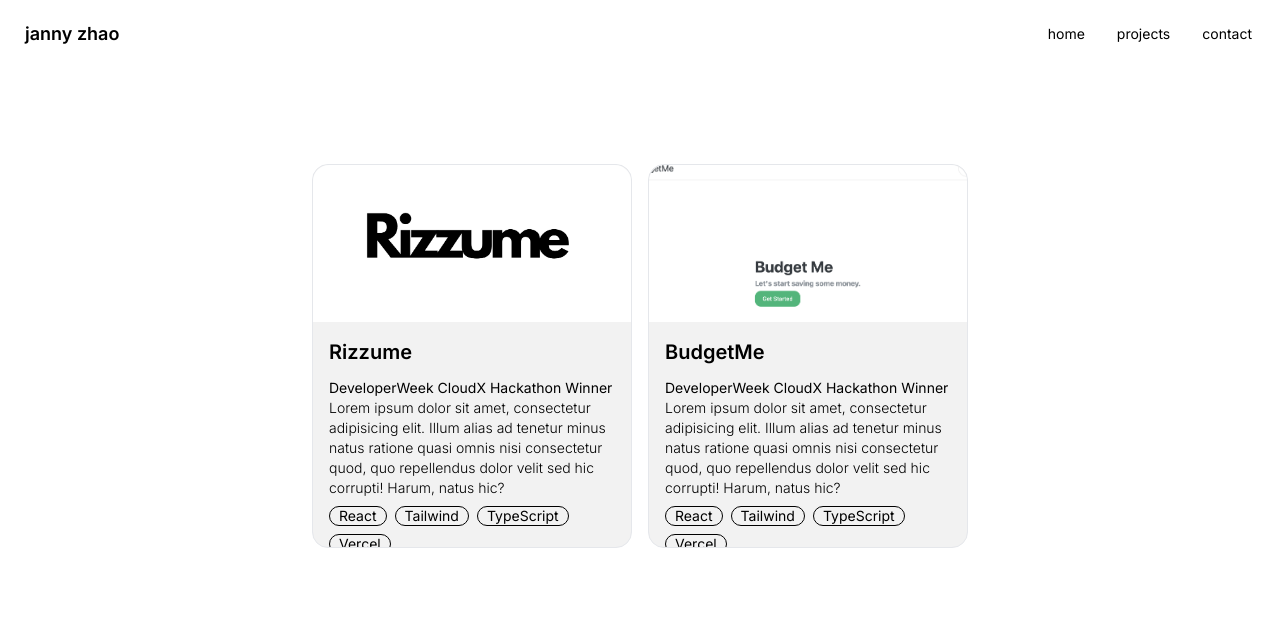
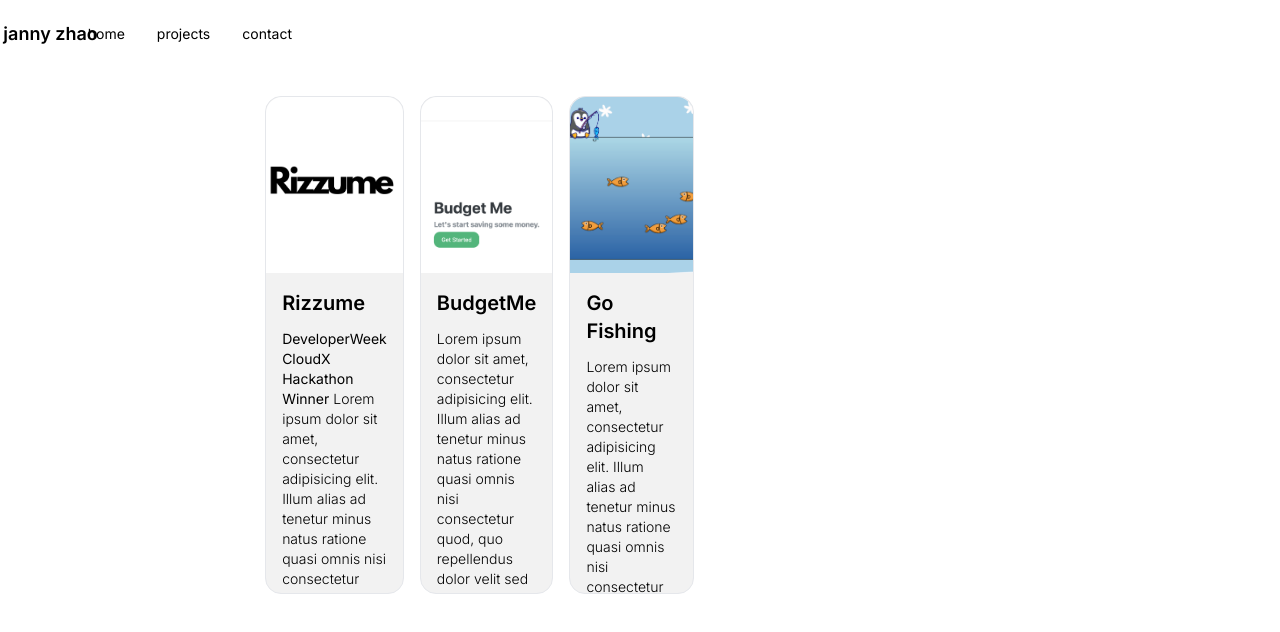
Before and after one commit to jannyzhao/website, a Next.js app: page /projects in a window 1280 px wide. Shown: the top 632 px of the page. Built offline with nearby package versions, Linux system fonts and the light colour scheme.

Commit message:
Adjust card body height

```diff
--- a/app/layout.tsx
+++ b/app/layout.tsx
@@ -17,10 +17,12 @@ export default function RootLayout({
 }) {
   return (
     <html lang="en">
-      <body className={inter.className}>
-        <Navbar />
-        {children}
-      </body>
+      <div className="flex justify-center max-w-screen-md">
+        <body className={inter.className}>
+          <Navbar />
+          {children}
+        </body>
+      </div>
     </html>
   );
 }
--- a/app/projects/page.tsx
+++ b/app/projects/page.tsx
@@ -2,6 +2,8 @@ import Image from "next/image";
 import rizzume from "@/public/images/rizzume.png";
 import budgetMe from "@/public/images/budget-me.png";
 import ProjectCard from "@/components/ProjectCard";
+import PictureCard from "@/components/PictureCard";
+import goFishing from "@/public/images/gf-thumbnail.png";
 
 export default function Projects() {
   return (
@@ -22,9 +24,19 @@ export default function Projects() {
         image={budgetMe}
         title="BudgetMe"
         badges={["React", "Tailwind", "TypeScript", "Vercel"]}
-        url=""
+        url="https://budgetme.onrender.com/"
       >
-        <b className="font-heavy">DeveloperWeek CloudX Hackathon Winner</b>{" "}
+        Lorem ipsum dolor sit amet, consectetur adipisicing elit. Illum alias ad
+        tenetur minus natus ratione quasi omnis nisi consectetur quod, quo
+        repellendus dolor velit sed hic corrupti! Harum, natus hic?
+      </ProjectCard>
+
+      <ProjectCard
+        image={goFishing}
+        title="Go Fishing"
+        badges={["JavaScript", "HTML", "CSS"]}
+        url={"https://jannyzhao.github.io/go-fishing/"}
+      >
         Lorem ipsum dolor sit amet, consectetur adipisicing elit. Illum alias ad
         tenetur minus natus ratione quasi omnis nisi consectetur quod, quo
         repellendus dolor velit sed hic corrupti! Harum, natus hic?
--- /dev/null
+++ b/components/PictureCard.tsx
@@ -0,0 +1,40 @@
+import Image, { StaticImageData } from "next/image";
+
+interface PictureProps {
+  children: string[]; //description
+  image: StaticImageData;
+  title: string;
+  url: string;
+}
+
+export default function PictureCard({
+  children,
+  image,
+  title,
+  url,
+}: PictureProps) {
+  return (
+    <div className="block rounded-lg bg-white shadow-[0_2px_15px_-3px_rgba(0,0,0,0.07),0_10px_20px_-2px_rgba(0,0,0,0.04)] dark:bg-neutral-700">
+      <a href="#!">
+        <Image className="rounded-t-lg" src={image} alt="" />
+      </a>
+      <div className="p-6">
+        <h5 className="mb-2 text-xl font-medium leading-tight text-neutral-800 dark:text-neutral-50">
+          Card title
+        </h5>
+        <p className="mb-4 text-base text-neutral-600 dark:text-neutral-200">
+          Some quick example text to build on the card title and make up the
+          bulk of the card's content.
+        </p>
+        <button
+          type="button"
+          className="inline-block rounded bg-primary px-6 pb-2 pt-2.5 text-xs font-medium uppercase leading-normal text-white shadow-[0_4px_9px_-4px_#3b71ca] transition duration-150 ease-in-out hover:bg-primary-600 hover:shadow-[0_8px_9px_-4px_rgba(59,113,202,0.3),0_4px_18px_0_rgba(59,113,202,0.2)] focus:bg-primary-600 focus:shadow-[0_8px_9px_-4px_rgba(59,113,202,0.3),0_4px_18px_0_rgba(59,113,202,0.2)] focus:outline-none focus:ring-0 active:bg-primary-700 active:shadow-[0_8px_9px_-4px_rgba(59,113,202,0.3),0_4px_18px_0_rgba(59,113,202,0.2)] dark:shadow-[0_4px_9px_-4px_rgba(59,113,202,0.5)] dark:hover:shadow-[0_8px_9px_-4px_rgba(59,113,202,0.2),0_4px_18px_0_rgba(59,113,202,0.1)] dark:focus:shadow-[0_8px_9px_-4px_rgba(59,113,202,0.2),0_4px_18px_0_rgba(59,113,202,0.1)] dark:active:shadow-[0_8px_9px_-4px_rgba(59,113,202,0.2),0_4px_18px_0_rgba(59,113,202,0.1)]"
+          data-te-ripple-init
+          data-te-ripple-color="light"
+        >
+          Button
+        </button>
+      </div>
+    </div>
+  );
+}
--- a/components/ProjectCard.tsx
+++ b/components/ProjectCard.tsx
@@ -17,12 +17,12 @@ export default function ProjectCard({
   url,
 }: CardProps) {
   return (
-    <a href={url}>
-      <div className="card card-compact max-w-xs bg-base-200 h-96 border">
+    <a href={url} target="_blank">
+      <div className="card card-compact max-w-xs bg-base-200 border">
         <figure>
           <Image alt="" src={image} className="object-cover h-44" />
         </figure>
-        <div className="card-body overflow-auto">
+        <div className="card-body overflow-auto h-80">
           <h2 className="card-title text-md">{title}</h2>
           <p className="font-light">{children}</p>
           <ul className="card-actions">
```
Also changed, not shown: app/globals.css (line endings or trailing spaces), public/images/gf-thumbnail.png (added).
